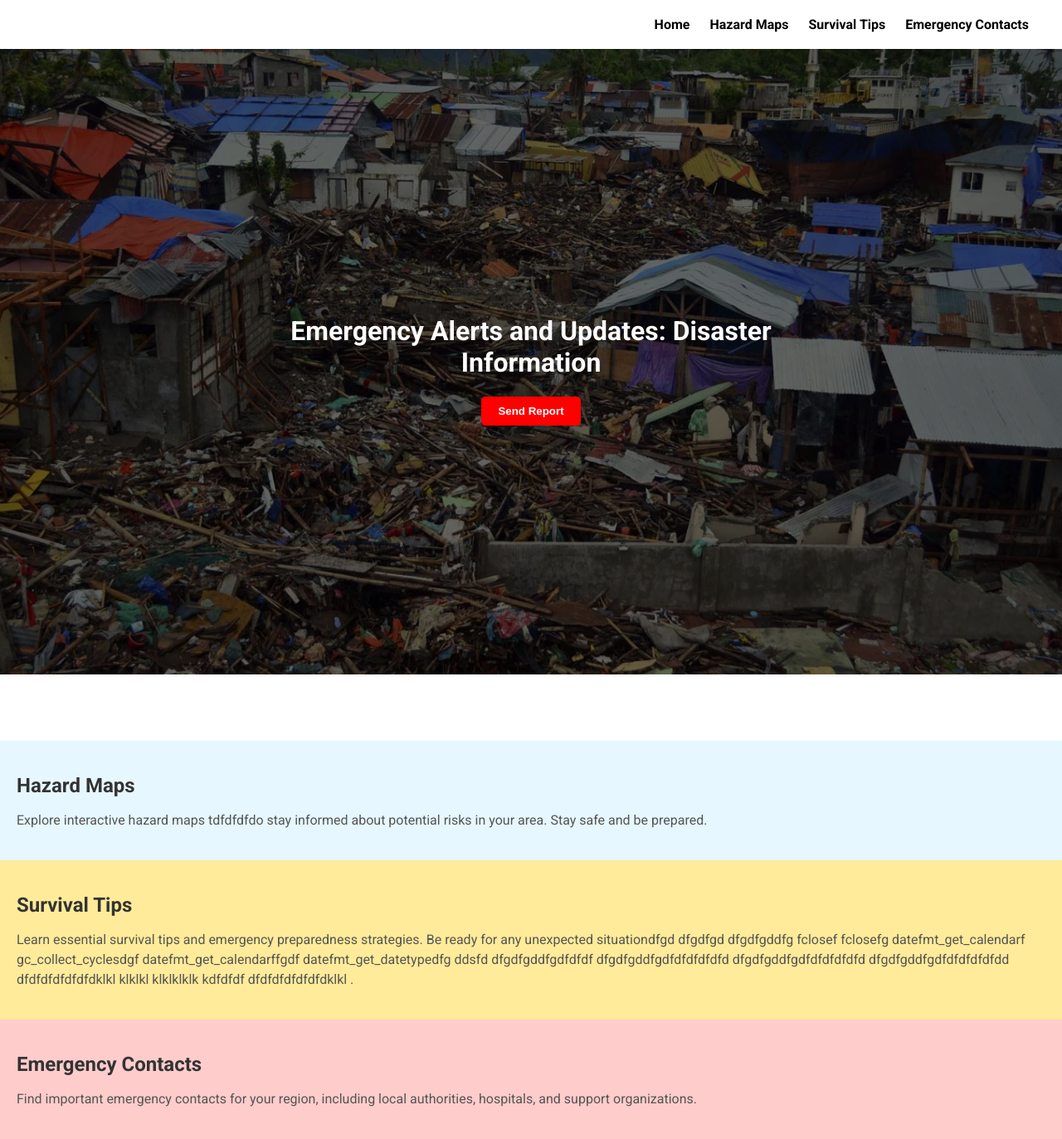
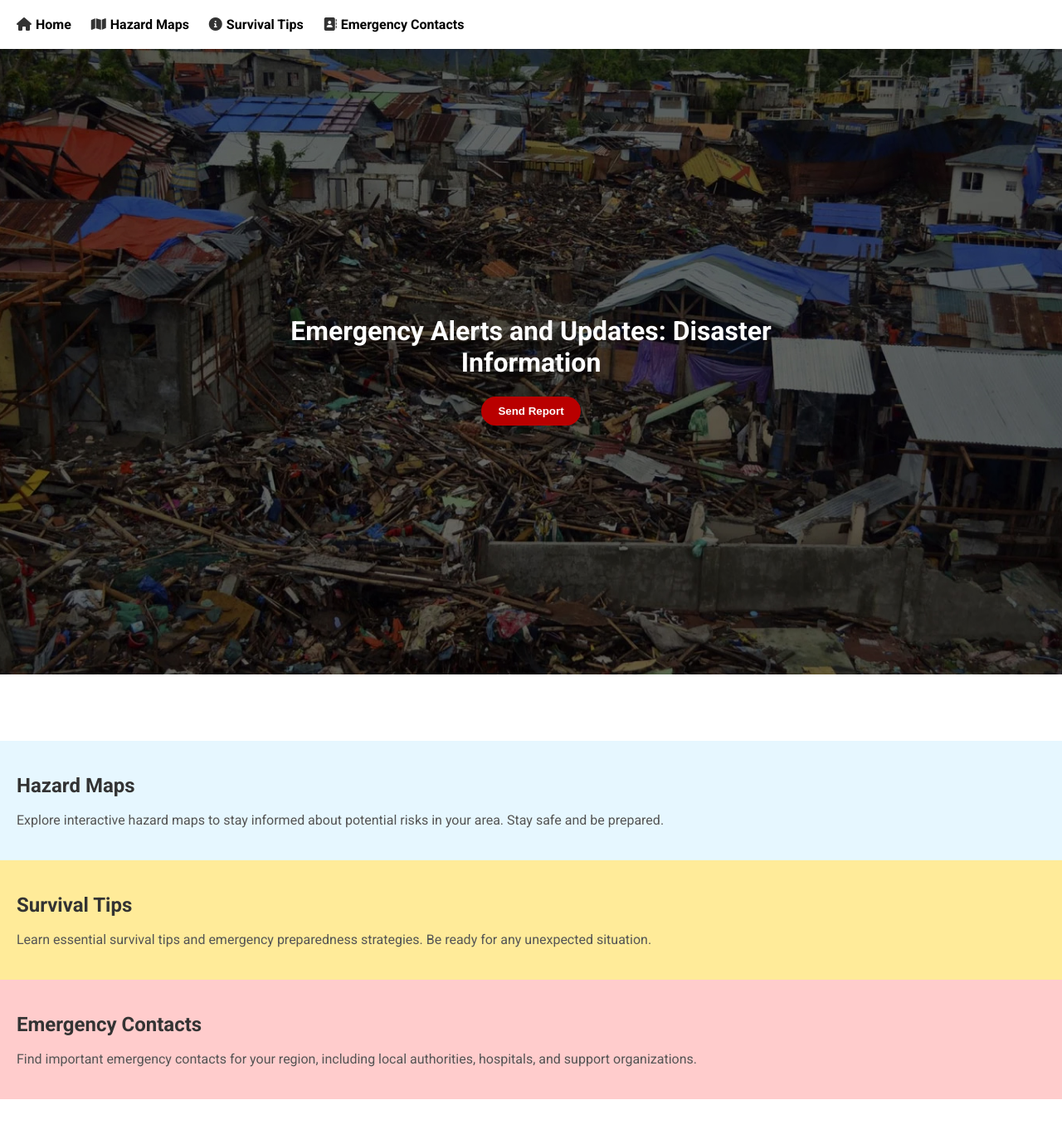
Before and after one commit to kianAmbe/DisasterInfo, a PHP site: page / in a window 1280 px wide. Shown: the whole page at 83% size. After the commit the page ends 1325 px from the top, so only its background shows below. Run offline with PHP 8.4, Linux system fonts and the light colour scheme.

Commit message:
added icons

```diff
--- a/sadtest/index.php
+++ b/sadtest/index.php
@@ -3,16 +3,17 @@
 <head>
     <link rel="stylesheet" type="text/css" href="style.css">
     <link href="https://fonts.googleapis.com/css?family=Roboto:400,700" rel="stylesheet">
+    <link rel="stylesheet" href="https://cdnjs.cloudflare.com/ajax/libs/font-awesome/6.0.0-beta3/css/all.min.css">
 </head>
 
 <body>
 <div class="taskbar-container">
     <div class="taskbar">
         <ul>
-            <li><a href="#home">Home</a></li>
-            <li><a href="#hazard-maps">Hazard Maps</a></li>
-            <li><a href="#survival-tips">Survival Tips</a></li>
-            <li><a href="#emergency-contacts">Emergency Contacts</a></li>
+            <li><i class="fa-solid fa-house"></i><a href="#home">Home</a></li>
+            <li><i class="fa-solid fa-map"></i><a href="#hazard-maps">Hazard Maps</a></li>
+            <li><i class="fas fa-circle-info"></i><a href="#survival-tips">Survival Tips</a></li>
+            <li><i class="fas fa-address-book"></i><a href="#emergency-contacts">Emergency Contacts</a></li>
         </ul>
     </div>
 </div>
@@ -22,37 +23,16 @@
     <button class="send-report-button">Send Report</button>
 </div>
 
-
 <div class="big-bar">
     <!-- This is the additional bar below the header -->
 </div>
 <div class="content" id="hazard-maps">
     <h2>Hazard Maps</h2>
-        <p>Explore interactive hazard maps tdfdfdfdo stay informed about potential risks in your area. Stay safe and be prepared.</p>
+    <p>Explore interactive hazard maps to stay informed about potential risks in your area. Stay safe and be prepared.</p>
 </div>
 <div class="content" id="survival-tips">
     <h2>Survival Tips</h2>
-        <p>Learn essential survival tips and emergency preparedness strategies. Be ready for any unexpected situationdfgd
-            dfgdfgd
-            dfgdfgddfg
-            fclosef
-
-            fclosefg
-            datefmt_get_calendarf
-            gc_collect_cyclesdgf
-            datefmt_get_calendarffgdf
-            datefmt_get_datetypedfg
-            ddsfd
-            dfgdfgddfgdfdfdf
-            dfgdfgddfgdfdfdfdfdfd
-            dfgdfgddfgdfdfdfdfdfd
-            dfgdfgddfgdfdfdfdfdfdd
-            dfdfdfdfdfdfdklkl
-            klklkl
-            klklklklk
-            kdfdfdf
-            dfdfdfdfdfdfdklkl
-            .</p>
+    <p>Learn essential survival tips and emergency preparedness strategies. Be ready for any unexpected situation.</p>
 </div>
 <div class="content" id="emergency-contacts">
     <h2>Emergency Contacts</h2>
--- a/sadtest/style.css
+++ b/sadtest/style.css
@@ -6,16 +6,16 @@ body, ul {
 
 .taskbar {
     background-color: #ffffff;
-    color: #fafafa;
+    color: #160303;
     padding: 10px;
     display: flex;
     justify-content: space-between;
     font-family: 'Roboto', sans-serif;
+    border-radius: 50px;
 }
 
 .taskbar-container {
     display: flex;
-    justify-content: flex-end;
     background-color: #ffffff;
     padding: 10px;
     font-family: 'Roboto', sans-serif;
@@ -36,6 +36,11 @@ body, ul {
     text-decoration: none;
     color: rgb(0, 0, 0);
     font-weight: bold;
+}
+
+.taskbar ul li i {
+    color: #333;
+    margin-right: 5px;
 }
 
 .content {
@@ -95,11 +100,11 @@ body, ul {
 }
 
 .send-report-button {
-    background-color: #ff0000;
-    color: #fff;
+    background-color: #b90000;
+    color: #ffffff;
     padding: 10px 20px;
     border: none;
-    border-radius: 5px;
+    border-radius: 50px;
     cursor: pointer;
     font-weight: bold;
 }
@@ -107,3 +112,21 @@ body, ul {
 .send-report-button:hover {
     background-color: #c77272;
 }
+
+.taskbar ul li:hover i {
+    color: #ff0000;
+    transition: color 0.3s;
+}
+
+.taskbar ul li:hover a {
+    color: #ff3300;
+    transition: color 0.3s;
+}
+
+.centered {
+    display: flex;
+    justify-content: center;
+    list-style-type: none;
+    padding: 0;
+    margin: 0;
+}
```
Lines whose indentation alone changed are shown as unchanged.
